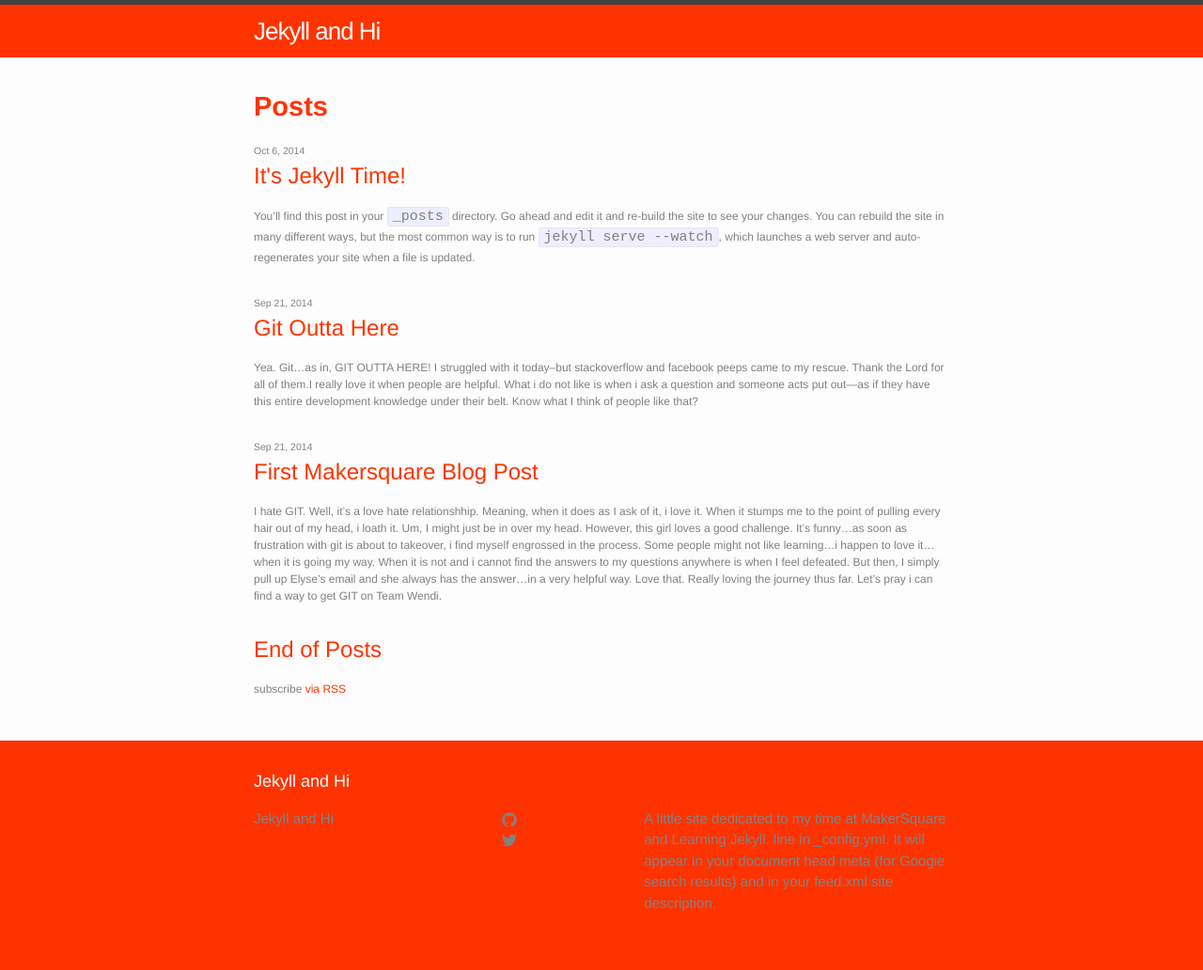
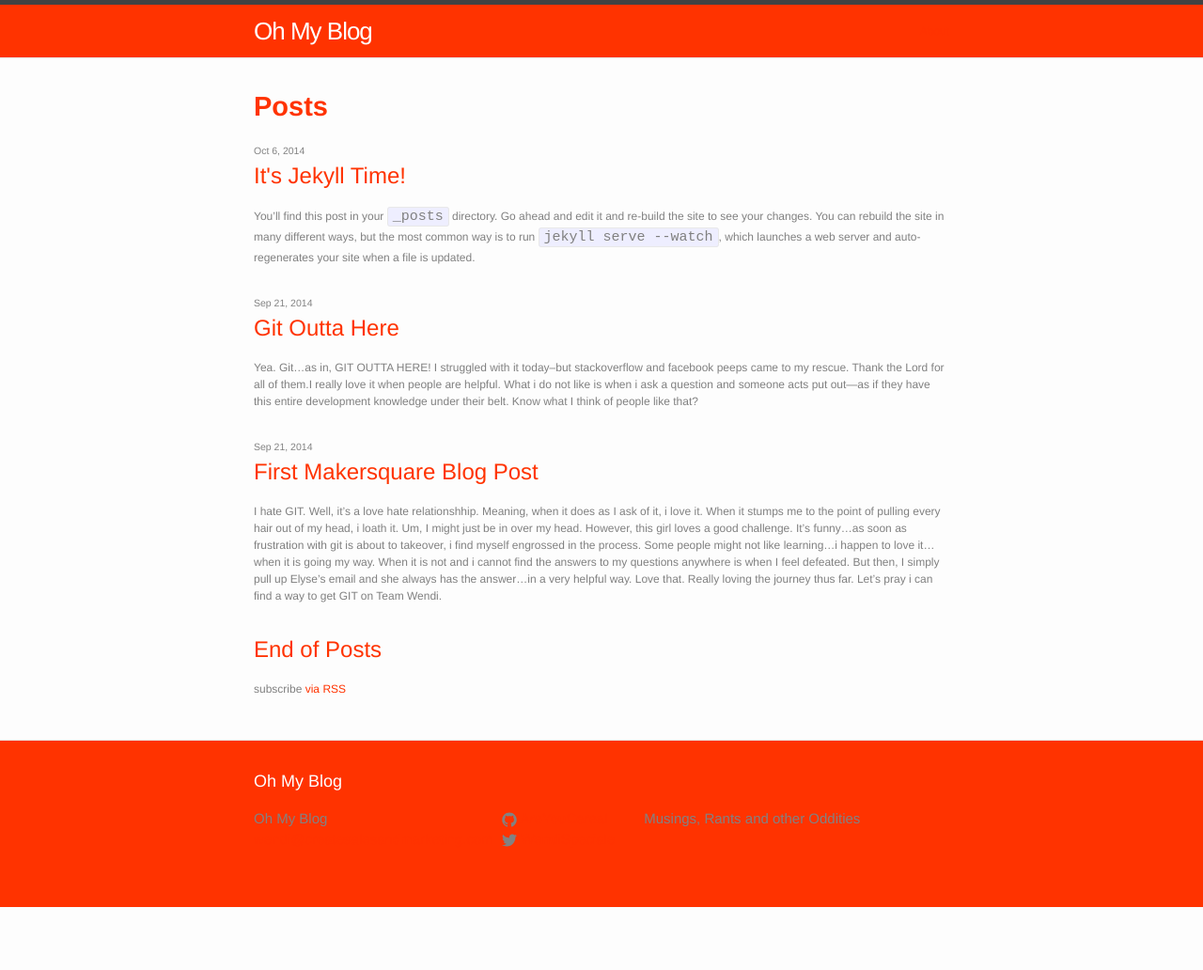
Before and after one commit to AreYouCereal/areyoucereal.github.io, a Jekyll site: the page built from index.html, in a window 1280 px wide. Shown: the whole page at 94% size. Built offline with Jekyll 4.4.1, drawn with Linux system fonts in a browser that asks for light colours; after the commit the page ends 965 px from its top, so only the background shows below that.

Commit message:
adding config.yml

```diff
--- a/_config.yml
+++ b/_config.yml
@@ -1,10 +1,8 @@
 # Site settings
-title: Jekyll and Hi
+title: Oh My Blog
 email: wendi@createsalesandmarketing.com
 description: > # this means to ignore newlines until "baseurl:"
-  A little site dedicated to my time at MakerSquare and Learning Jekyll.
-  line in _config.yml. It will appear in your document head meta (for
-  Google search results) and in your feed.xml site description.
+  Musings, Rants and other Oddities
 baseurl: "" # the subpath of your site, e.g. /blog/
 url: "http://yourdomain.com" # the base hostname & protocol for your site
 twitter_username: WendiSpeciale
```
